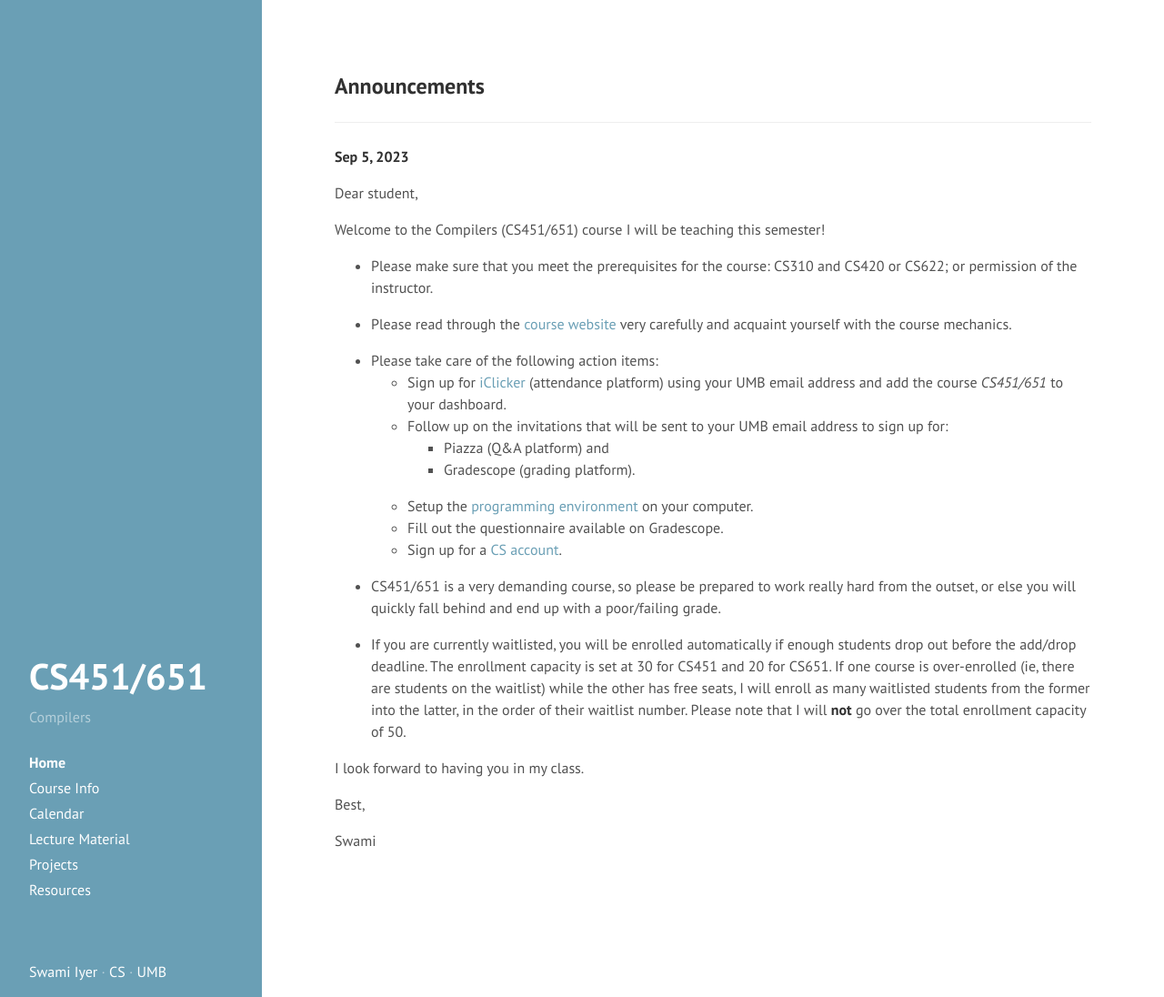
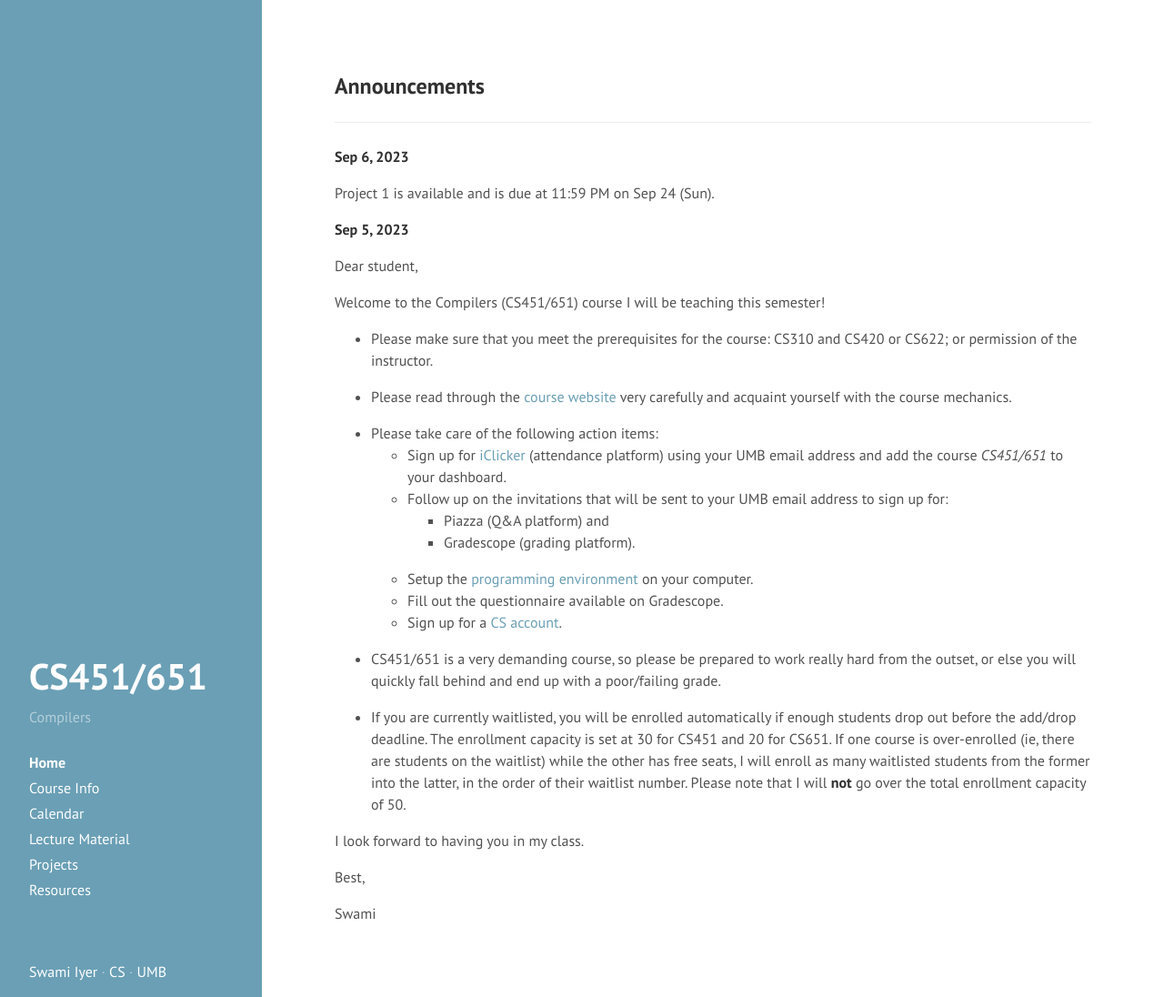
Before and after one commit to swamiiyer/swamiiyer.github.io, a Jekyll site: the page built from _pages/cs451/index.md, in a window 1280 px wide and 1096 px high. Shown: the whole window at 91% size. Built offline with Jekyll 4.4.1, drawn with Linux system fonts in a browser that asks for light colours.

Commit message:
project 1 released

```diff
--- a/_pages/cs451/index.md
+++ b/_pages/cs451/index.md
@@ -4,6 +4,10 @@ layout: cs451_page
 title: Home
 order: 1
 ---
+
+**Sep 6, 2023**
+
+Project 1 is available and is due at 11:59 PM on Sep 24 (Sun).
 
 **Sep 5, 2023**
 
```
